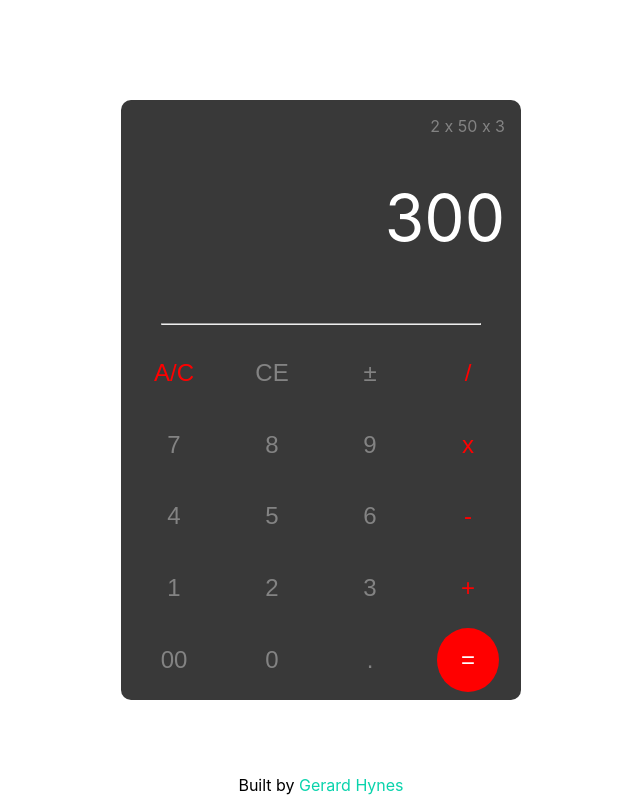
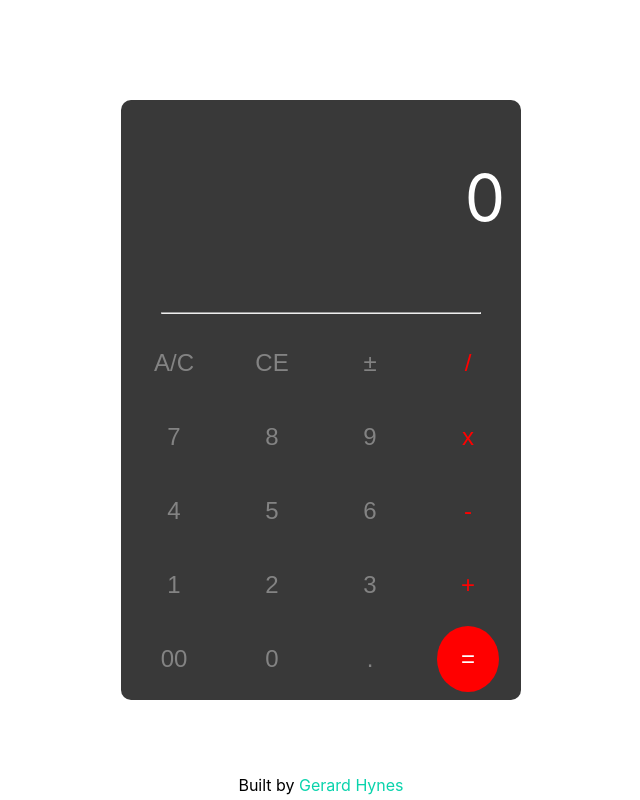
Before and after one commit to gerhynes/react-calculator, a React (Create React App) app: page / in a window 1280 px wide. Shown: the whole page, without its empty margins (319-959 px from the left). Built offline with nearby package versions, Linux system fonts and the light colour scheme.

Commit message:
Add initial methods

```diff
--- a/src/components/Button/Button.js
+++ b/src/components/Button/Button.js
@@ -2,9 +2,14 @@ import React from "react";
 import "./Button.css";
 
 export default function Button(props) {
+  const operators = /^[x/+-]/;
+  const numbers = /\d/;
+
+  // ============
+  // Apply styles
+  // ============
+  let btnClass = "";
   // Check button type
-  const operators = /[x/+-]/;
-  let btnClass = "";
   if (operators.test(props.value)) {
     btnClass = "btn operator";
   } else if (props.value === "=") {
@@ -13,14 +18,29 @@ export default function Button(props) {
     btnClass = "btn";
   }
 
-  // check button function
+  // ===================
+  // Add methods
+  // ===================
   let btnFunc;
+  // Check if clear was pressed
   if (props.value === "A/C") {
     btnFunc = props.handleClear;
   }
+  // Check if a number was entered
+  if (numbers.test(props.value)) {
+    btnFunc = props.handleNumber;
+  }
+  // Check of operator was pressed
+  if (operators.test(props.value)) {
+    btnFunc = props.handleOperator;
+  }
+  // Check if eval pressed
+  if (props.value === "=") {
+    btnFunc = props.handleEvaluate;
+  }
 
   return (
-    <button className={btnClass} onClick={btnFunc}>
+    <button className={btnClass} onClick={btnFunc} value={props.value}>
       {props.value}
     </button>
   );
--- a/src/components/Calculator/Calculator.css
+++ b/src/components/Calculator/Calculator.css
@@ -3,6 +3,7 @@
 } */
 
 .Calculator {
+  position: relative;
   width: 400px;
   height: 600px;
   background-color: #393939;
@@ -15,11 +16,14 @@
 .display {
   padding: 1rem;
   text-align: right;
-  flex: 1;
+  height: 35%;
 }
 
-.previous {
+.formula {
   color: #838383;
+  position: absolute;
+  top: 12px;
+  right: 12px;
 }
 
 .total {
@@ -34,7 +38,7 @@ hr {
 }
 
 .buttons {
-  flex: 3;
+  height: 65%;
   display: grid;
   grid-template-columns: repeat(4, 1fr);
   justify-items: center;
--- a/src/components/Calculator/Calculator.js
+++ b/src/components/Calculator/Calculator.js
@@ -6,13 +6,17 @@ class Calculator extends Component {
   constructor(props) {
     super(props);
     this.state = {
-      prevVal: "2 x 50 x 3",
-      currentVal: "300",
+      prevVal: "",
+      currentVal: "0",
       formula: "",
       currentSign: "pos"
     };
     this.handleClear = this.handleClear.bind(this);
+    this.handleNumber = this.handleNumber.bind(this);
+    this.handleOperator = this.handleOperator.bind(this);
+    this.handleEvaluate = this.handleEvaluate.bind(this);
   }
+
   static defaultProps = {
     allBtns: [
       { id: "clear", value: "A/C" },
@@ -43,16 +47,43 @@ class Calculator extends Component {
       prevVal: "0",
       currentVal: "0",
       formula: "",
+      mathOperator: "",
       currentSign: "pos"
     });
   }
+
+  handleNumber(e) {
+    // Pass number to formula
+    this.setState({
+      formula: this.state.formula + e.target.value,
+      currentVal: e.target.value
+    });
+  }
+
+  handleOperator(e) {
+    // Set operator and pass to formula
+    this.setState({
+      mathOperator: e.target.value,
+      formula: this.state.formula + ` ${e.target.value} `
+    });
+  }
+
+  handleEvaluate() {
+    // Evaluate total of formula
+    this.setState({
+      currentVal: eval(this.state.formula)
+    });
+  }
+
   render() {
-    const { prevVal, currentVal } = this.state;
+    const { formula, currentVal } = this.state;
     return (
       <div className="Calculator">
         <div className="display">
-          <span className="previous">{prevVal}</span>
-          <h1 className="total">{currentVal}</h1>
+          <div className="formula">{formula}</div>
+          <h1 className="total" id="display">
+            {currentVal}
+          </h1>
         </div>
         <hr></hr>
         <div className="buttons">
@@ -62,6 +93,9 @@ class Calculator extends Component {
               id={button.id}
               value={button.value}
               handleClear={this.handleClear}
+              handleNumber={this.handleNumber}
+              handleOperator={this.handleOperator}
+              handleEvaluate={this.handleEvaluate}
             />
           ))}
         </div>
```
